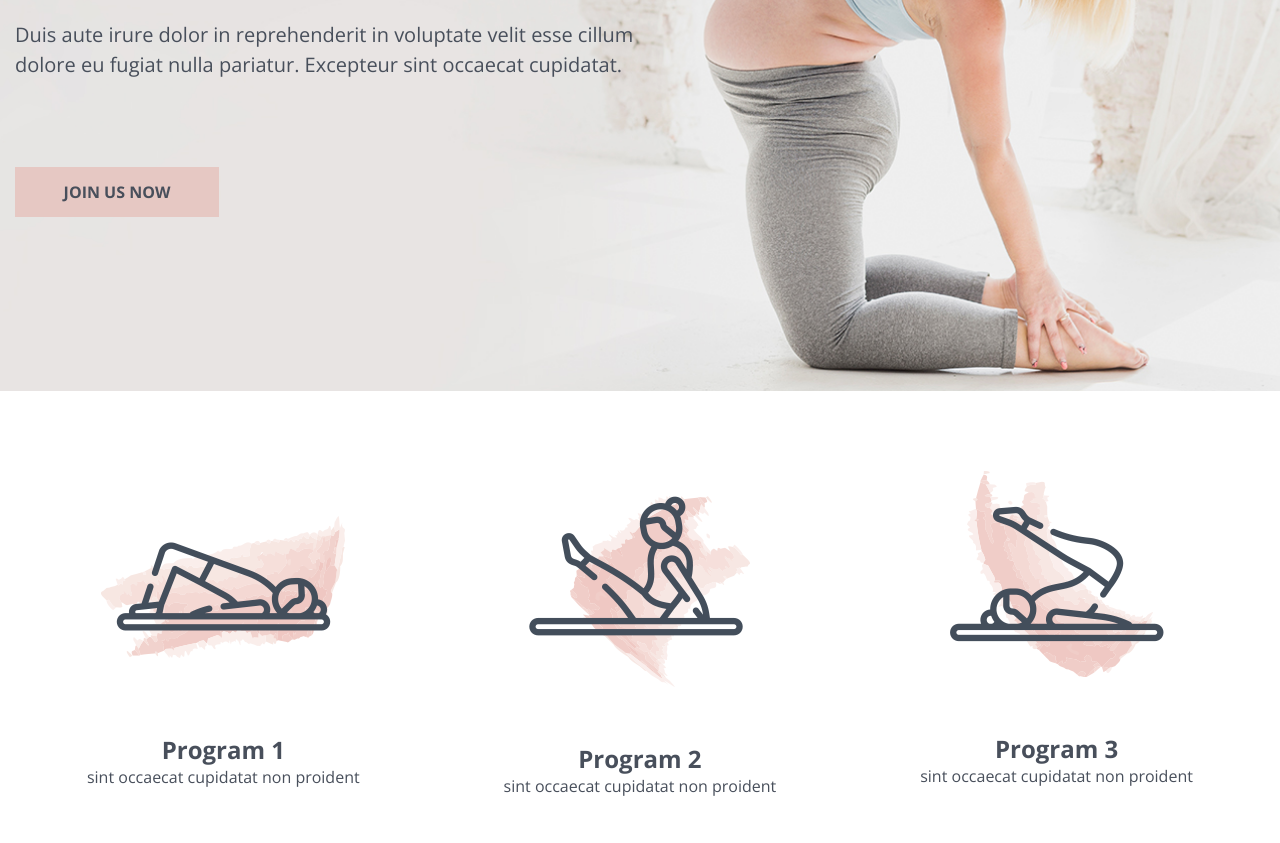
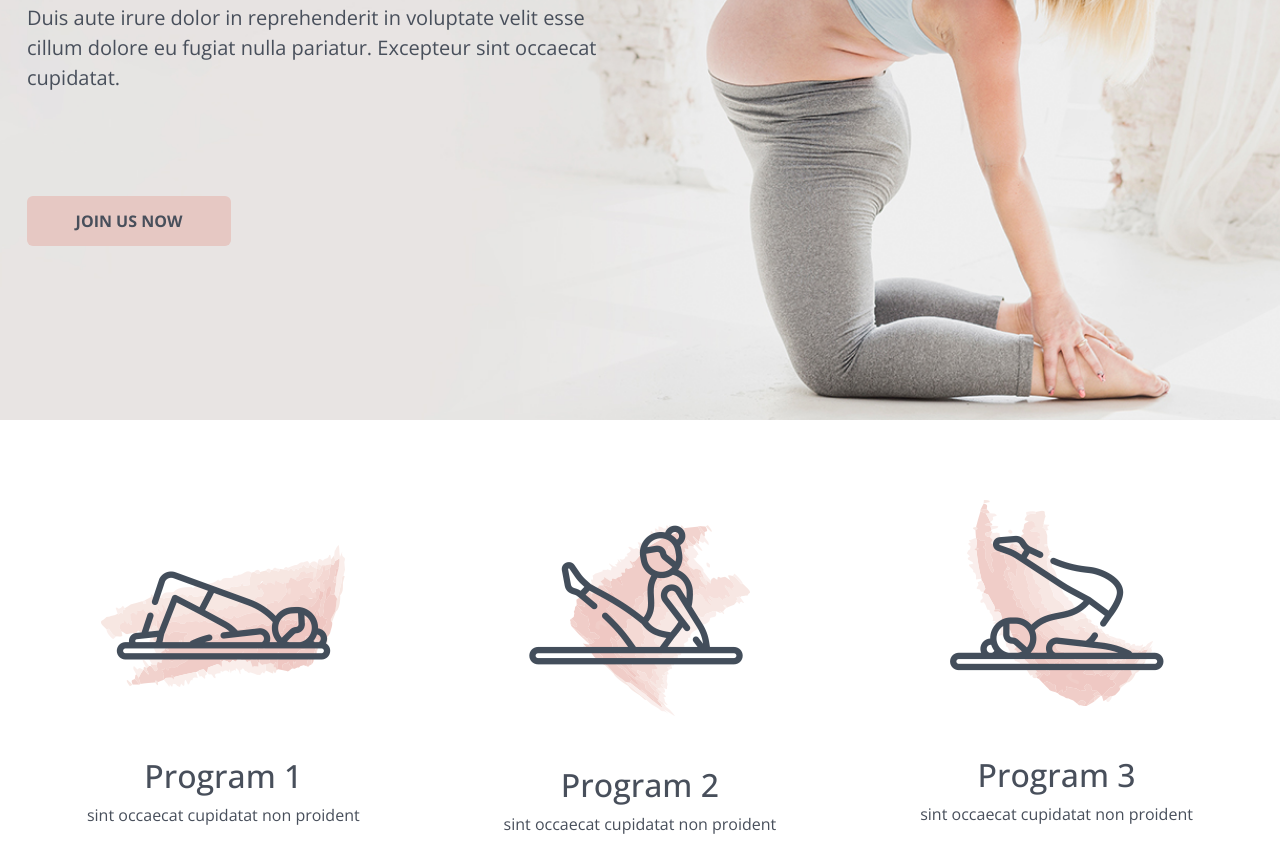
Before and after one commit to dulaliadhikary/yoga-html, a plain HTML site: page index.html in a window 1280 px wide. Shown: the part 1297-2140 px from the top of the page. Drawn offline with nearby package versions, Linux system fonts and the light colour scheme.

Commit message:
new link

```diff
--- a/index.html
+++ b/index.html
@@ -5,6 +5,7 @@
     <meta http-equiv="X-UA-Compatible" content="IE=edge">
     <meta name="viewport" content="width=device-width, initial-scale=1.0">
     <title>yoga for health</title>
+    <link rel="stylesheet" href="assest/css/bootstrap.min.css">
     <link rel="stylesheet" href="assest/css/all.min.css">
     <link rel="stylesheet" href="assest/css/style.css">
 </head>
@@ -368,6 +369,6 @@
     </div>
 </footer>
 <!-- footer section end -->
-
+<script src="assest/js/bootstrap.bundle.min.js"></script>
 </body>
 </html>
```
Also changed, not shown: assest/css/bootstrap.min.css (added), assest/js/bootstrap.bundle.min.js (added).
